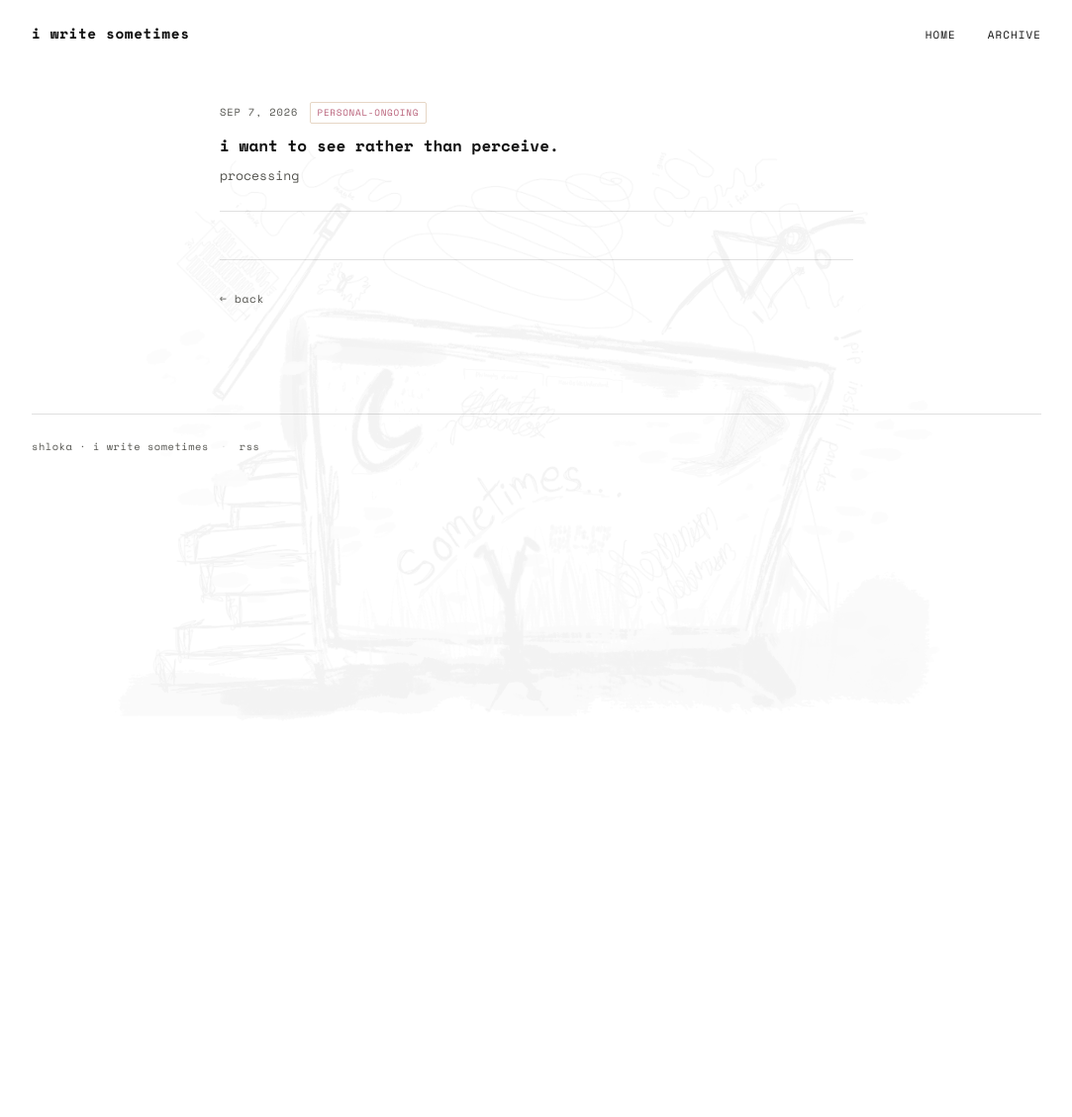
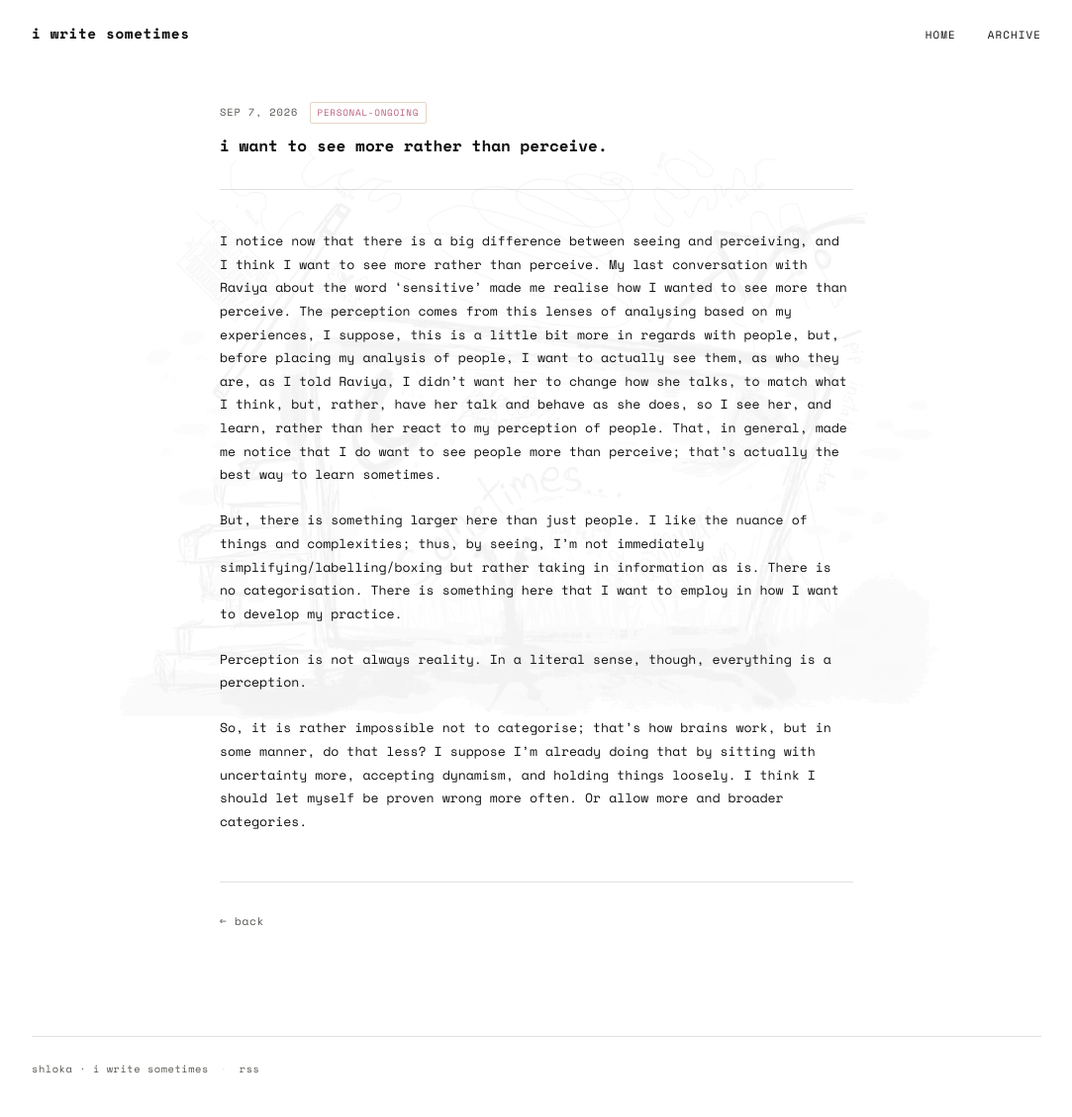
Before and after one commit to shlokamohanty/i-write-sometimes, a Jekyll site: the page built from _posts/2026-09-07-see-than-perceive.md, in a window 1280 px wide. Shown: the whole page at 99% size, without its empty margins (98-1181 px from the left). Built offline with Jekyll 4.4.1, drawn with Linux system fonts in a browser that asks for light colours; some web fonts are replaced; before the commit the page ends 900 px from its top, so only the background shows below that.

Commit message:
jnjknkjnj
nknkjnjk

```diff
--- a/_posts/2026-09-07-see-than-perceive.md
+++ b/_posts/2026-09-07-see-than-perceive.md
@@ -1,7 +1,15 @@
 ---
 layout: post
-title: "i want to see rather than perceive."
-subtitle: "processing"
+title: "i want to see more rather than perceive."
+subtitle: ""
 date: 2026-09-07
 tags: personal-ongoing
 ---
+
+I notice now that there is a big difference between seeing and perceiving, and I think I want to see more rather than perceive. My last conversation with Raviya about the word ‘sensitive’ made me realise how I wanted to see more than perceive. The perception comes from this lenses of analysing based on my experiences, I suppose, this is a little bit more in regards with people, but, before placing my analysis of people, I want to actually see them, as who they are, as I told Raviya, I didn’t want her to change how she talks, to match what I think, but, rather, have her talk and behave as she does, so I see her, and learn, rather than her react to my perception of people. That, in general, made me notice that I do want to see people more than perceive; that’s actually the best way to learn sometimes.
+
+But, there is something larger here than just people. I like the nuance of things and complexities; thus, by seeing, I’m not immediately simplifying/labelling/boxing but rather taking in information as is. There is no categorisation. There is something here that I want to employ in how I want to develop my practice.
+
+Perception is not always reality. In a literal sense, though, everything is a perception.
+
+So, it is rather impossible not to categorise; that’s how brains work, but in some manner, do that less? I suppose I’m already doing that by sitting with uncertainty more, accepting dynamism, and holding things loosely. I think I should let myself be proven wrong more often. Or allow more and broader categories.
```
Also changed, not shown: _posts/.obsidian/workspace.json (+8 -8 lines).
